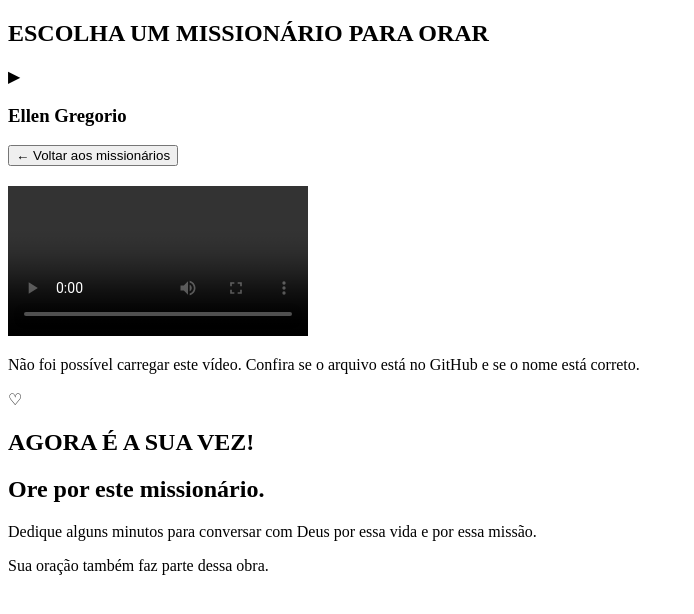
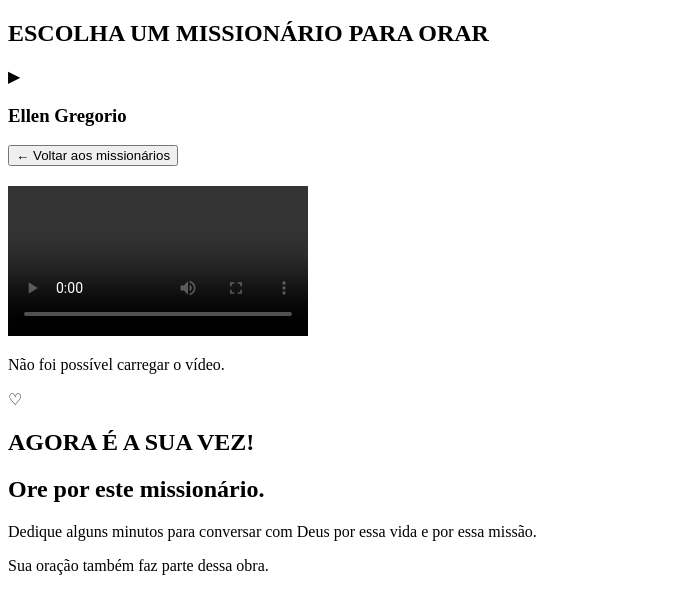
Before and after one commit to Alvaro-TM-pgm/THOGHETER_pray, a plain HTML site: page index.html in a window 1280 px wide. Shown: the whole page, without its empty margins (0-694 px from the left). Drawn offline with Linux system fonts and the light colour scheme.

Commit message:
Refactor video player and error message
Updated video player error message and formatting.

```diff
--- a/index.html
+++ b/index.html
@@ -34,22 +34,17 @@
 
     <h2 id="titulo-video"></h2>
 
-    <video
-        id="video-player"
-        controls
-        playsinline
-        preload="metadata">
+    <video id="video-player"
+           controls
+           playsinline
+           preload="metadata">
     </video>
 
     <p id="erro-video" class="oculto">
-        Não foi possível carregar este vídeo.
-        Confira se o arquivo está no GitHub e se o nome está correto.
+        Não foi possível carregar o vídeo.
     </p>
 
 </section>
-
-
-        </section>
 
         <!-- MENSAGEM FINAL -->
         <section id="mensagem-final" class="oculto">
```
